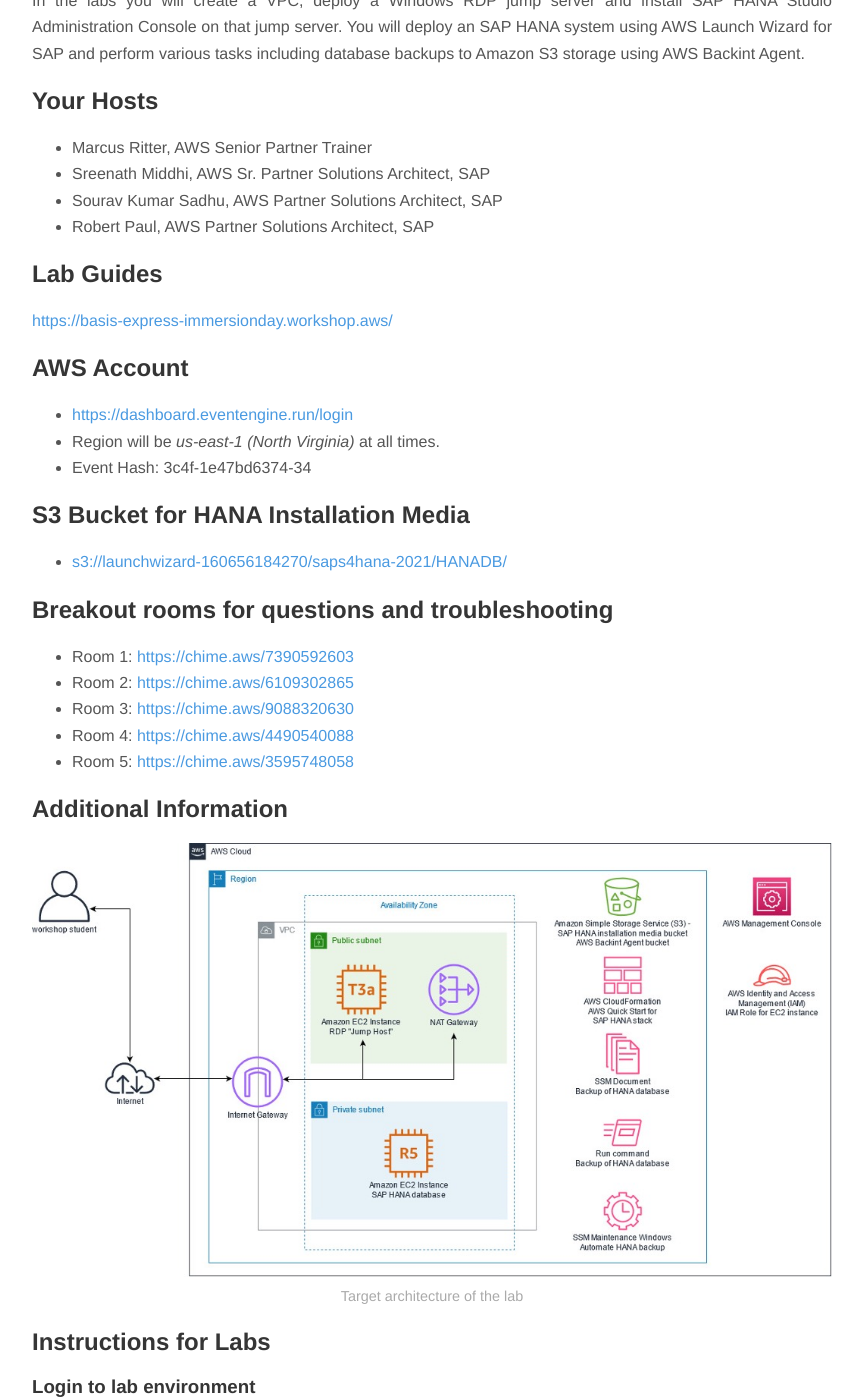
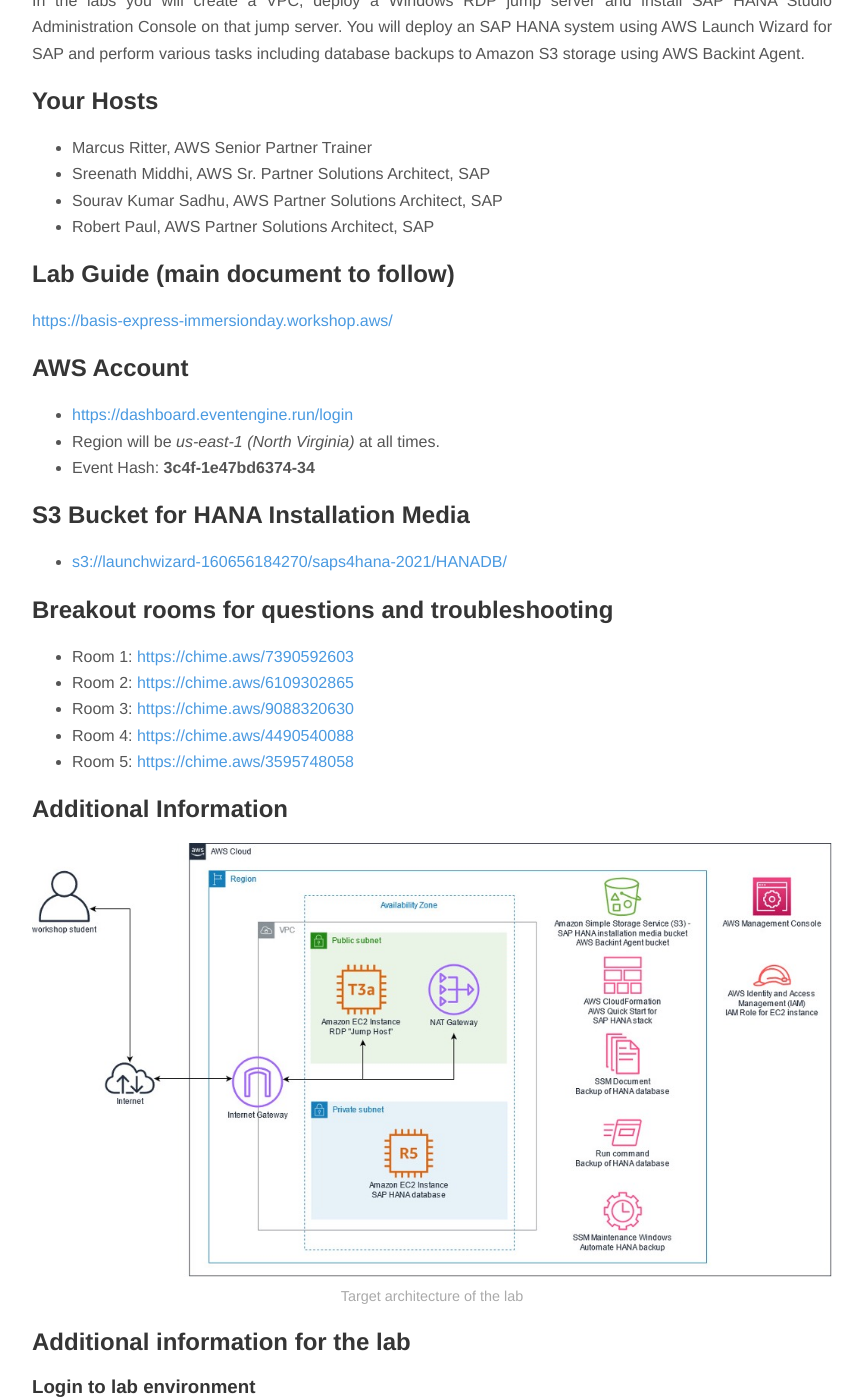
Before and after one commit to pauler285/pauler285.github.io, a Jekyll site: the page built from _posts/2022-06-13-aws-immersion-day.md, in a window 1280 px wide and 1400 px high, scrolled down 297 px. Shown: the whole window, without its empty margins (208-1071 px from the left). Built offline with Jekyll 4.4.1, drawn with Linux system fonts in a browser that asks for light colours; nearby versions of some CDN libraries; some of the changed text lies outside the part shown.

Commit message:
Content adjusted

```diff
--- a/_posts/2022-06-13-aws-immersion-day.md
+++ b/_posts/2022-06-13-aws-immersion-day.md
@@ -16,7 +16,7 @@ Backint Agent.
 * Sourav Kumar Sadhu, AWS Partner Solutions Architect, SAP
 * Robert Paul, AWS Partner Solutions Architect, SAP
 
-## Lab Guides
+## Lab Guide (main document to follow)
 
 [https://basis-express-immersionday.workshop.aws/](https://basis-express-immersionday.workshop.aws/)
 
@@ -24,7 +24,7 @@ Backint Agent.
 
 * [https://dashboard.eventengine.run/login](https://dashboard.eventengine.run/login)
 * Region will be *us-east-1 (North Virginia)* at all times.
-* Event Hash: 3c4f-1e47bd6374-34
+* Event Hash: **3c4f-1e47bd6374-34**
 
 ## S3 Bucket for HANA Installation Media
 
@@ -43,7 +43,7 @@ Backint Agent.
 ![Target architecture of the lab](../images/AWS_immersion_day_architecture.jpg)
 *Target architecture of the lab*
 
-## Instructions for Labs
+## Additional information for the lab
 
 ### Login to lab environment
 
@@ -54,7 +54,7 @@ Click *Prerequisites - AWS account “Event Engine“* tab to Login to lab your
 * Lab Environment login: [https://dashboard.eventengine.run/login](https://dashboard.eventengine.run/login)
 * Use event hash: **3c4f-1e47bd6374-34**
 * Choose “Email One-Time Password (OTP)” and use your company email id (check your SPAM too) – this might take 1 or 2 minutes to arrive.
-* Click **“AWS Console”** to open AWS Console
+* Click **“AWS Console”** to access the AWS Console
 
 
 ### Lab 1: Getting started
```
